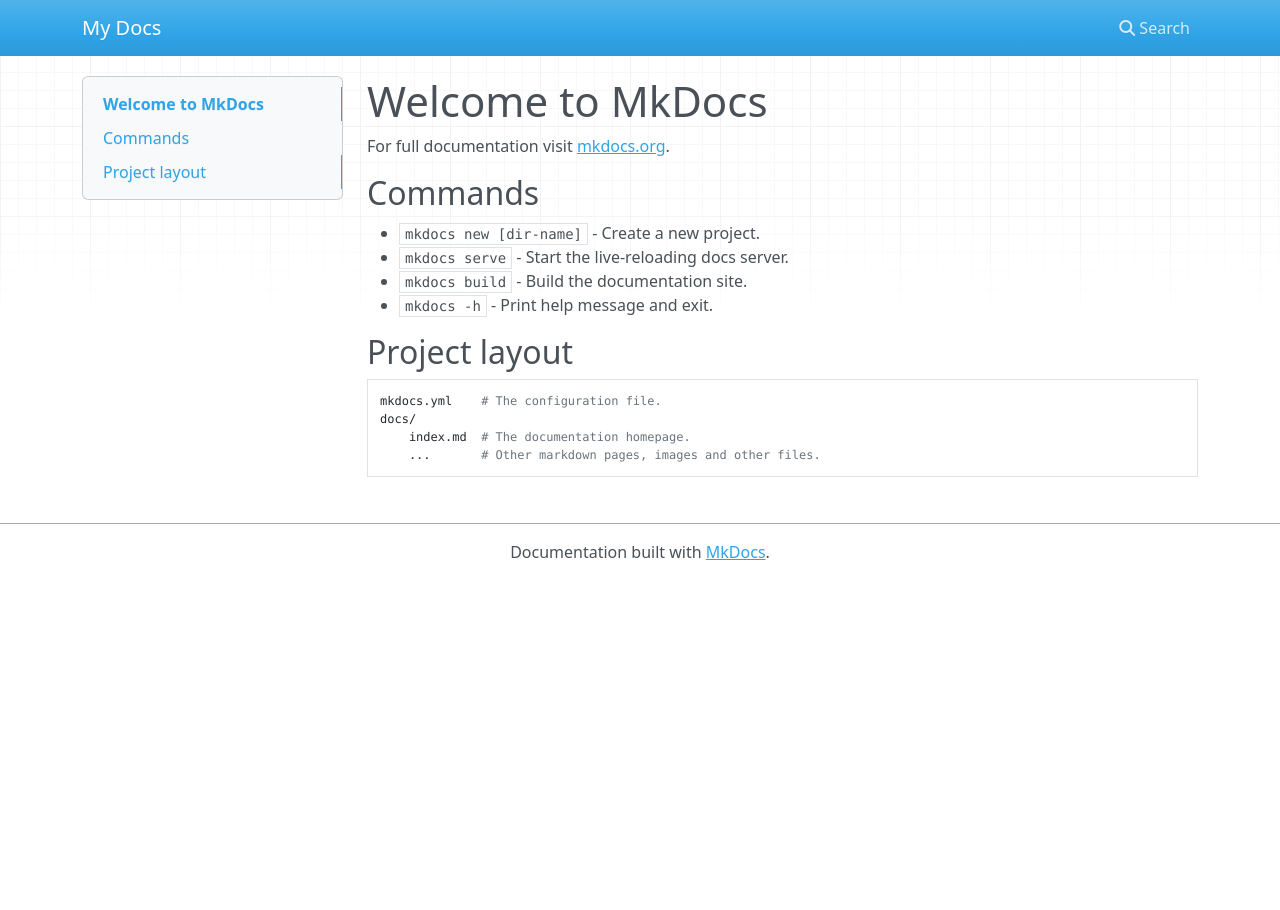
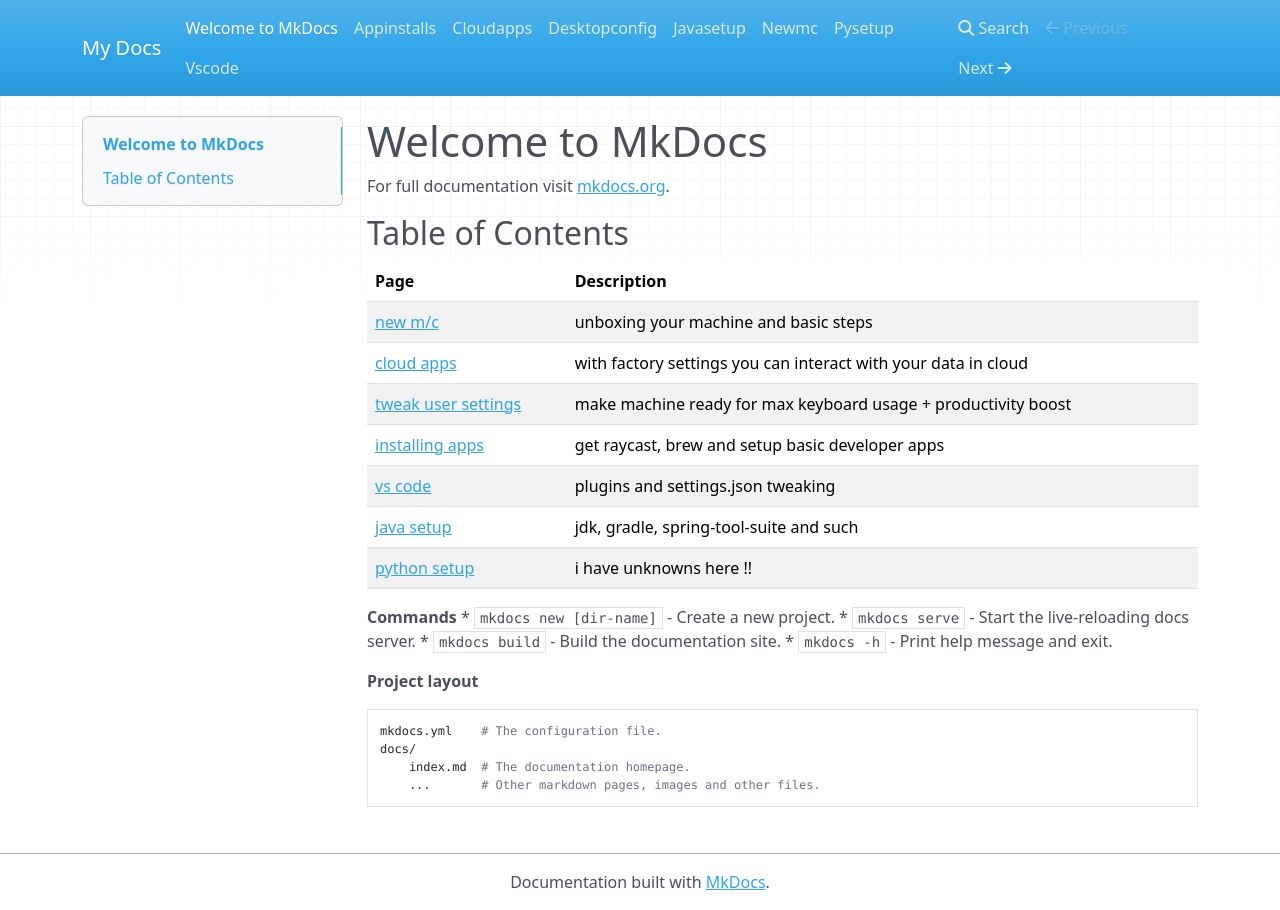
Before and after one commit to amitrajpurkar/tuneinwithmac, an MkDocs documentation site: the page built from docs/index.md, in a window 1280 px wide. Built offline with MkDocs 1.6.1, drawn with Linux system fonts in a browser that asks for light colours; nearby versions of some CDN libraries.

````diff
--- /dev/null
+++ b/docs/desktopconfig.md
@@ -0,0 +1,6 @@
+==
+```
+to be documented
+```
+
+==
--- a/docs/index.md
+++ b/docs/index.md
@@ -2,16 +2,34 @@
 
 For full documentation visit [mkdocs.org](https://www.mkdocs.org).
 
-## Commands
 
+## Table of Contents
+
+| Page  | Description  |
+| :---  | :---         |
+| [new m/c](./newmc.md) | unboxing your machine and basic steps |
+| [cloud apps](./cloudapps.md) | with factory settings you can interact with your data in cloud |
+| [tweak user settings](./desktopconfig.md) | make machine ready for max keyboard usage + productivity boost |
+| [installing apps](./appinstalls.md) | get raycast, brew and setup basic developer apps |
+| [vs code](./vscode.md) | plugins and settings.json tweaking |
+| [java setup](./javasetup.md) | jdk, gradle, spring-tool-suite and such |
+| [python setup](./pysetup.md) | i have unknowns here !! |
+
+
+
+<span style="font-size:xx-small">
+
+**Commands**
 * `mkdocs new [dir-name]` - Create a new project.
 * `mkdocs serve` - Start the live-reloading docs server.
 * `mkdocs build` - Build the documentation site.
 * `mkdocs -h` - Print help message and exit.
 
-## Project layout
+**Project layout**
 
     mkdocs.yml    # The configuration file.
     docs/
         index.md  # The documentation homepage.
         ...       # Other markdown pages, images and other files.
+
+</span>
--- /dev/null
+++ b/docs/javasetup.md
@@ -0,0 +1,6 @@
+==
+```
+to be documented
+```
+
+==
````
Also changed, not shown: README.md (+10 -44 lines), docs/appinstalls.md (added, +15 -0 lines), docs/cloudapps.md (added, +17 -0 lines), docs/newmc.md (added, +42 -0 lines), docs/vscode.md (added, +8 -0 lines), docs/pysetup.md (added).
